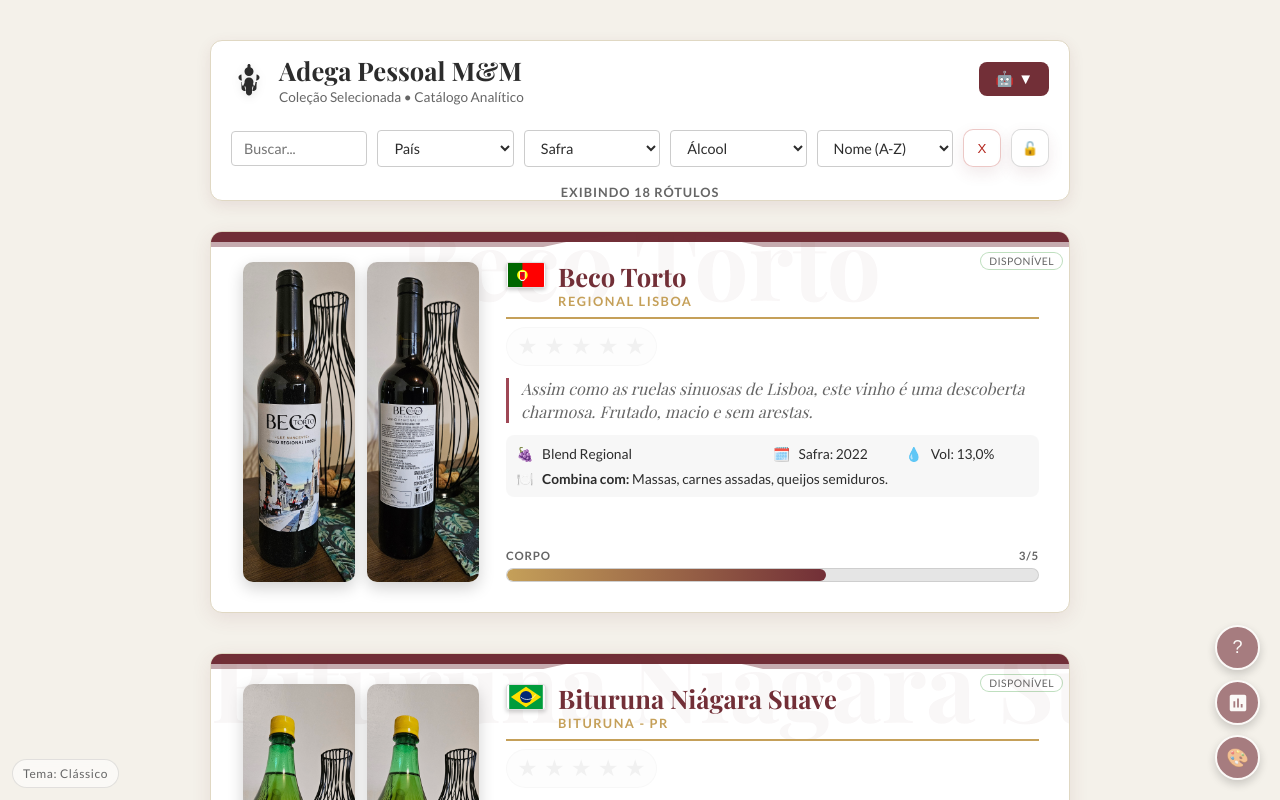
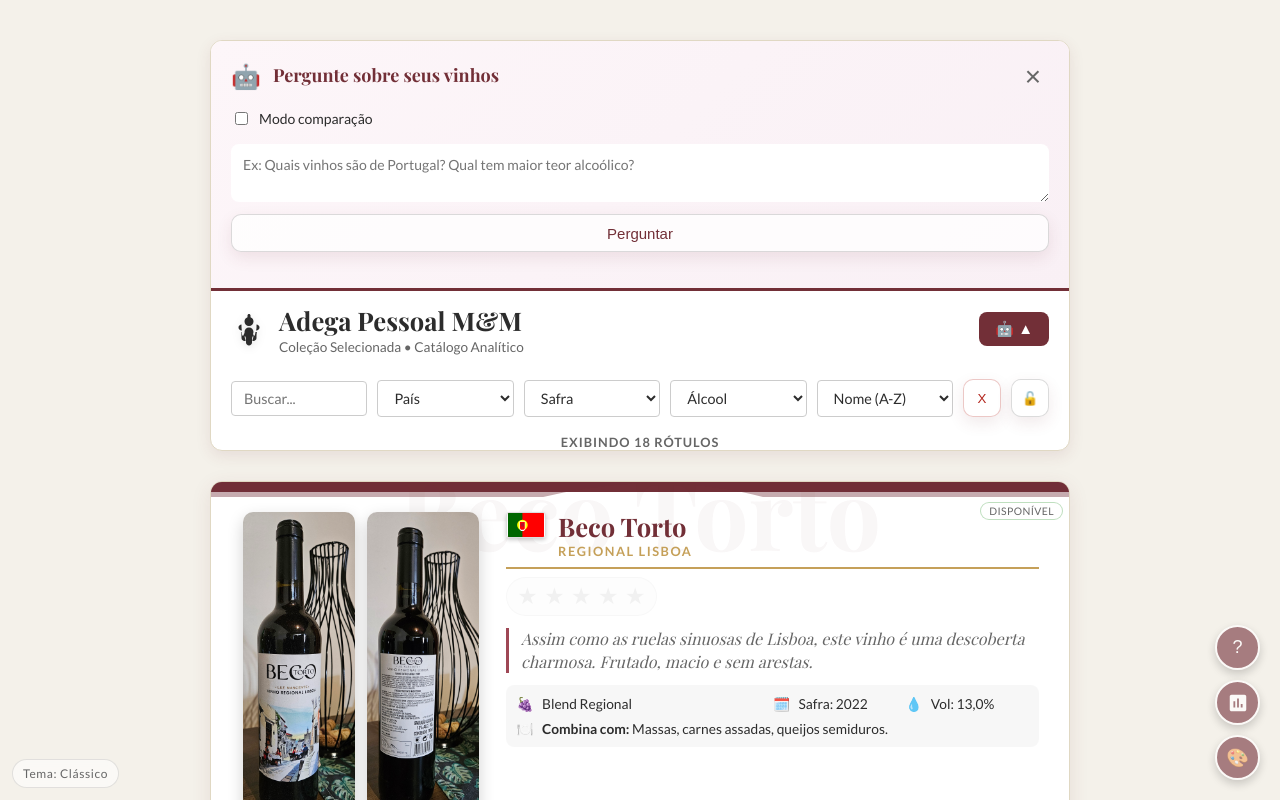
Before and after one commit to maycowcarrara/meusvinhos, a React (Vite) app in the folder adega-react/: page / in a window 1280 px wide. Shown: the top 800 px of the page. Built offline with nearby package versions, Linux system fonts and the light colour scheme; a web font is replaced by a local one.

Commit message:
ai sempre aberto

```diff
--- a/adega-react/public/sw.js
+++ b/adega-react/public/sw.js
@@ -1,4 +1,4 @@
-const CACHE_NAME = 'adega-mm-v1';
+const CACHE_NAME = 'adega-mm-v3';
 
 const ASSETS = [
     '/meusvinhos/',
--- a/adega-react/src/App.jsx
+++ b/adega-react/src/App.jsx
@@ -843,7 +843,7 @@ export default function App() {
   const [isLabelOpen, setIsLabelOpen] = useState(false);
 
   // Painel IA colapsável integrado
-  const [isAIPanelOpen, setIsAIPanelOpen] = useState(false);
+  const [isAIPanelOpen, setIsAIPanelOpen] = useState(true);
   const [aiQuestion, setAiQuestion] = useState('');
   const [aiAnswer, setAiAnswer] = useState('');
   const [isAILoading, setIsAILoading] = useState(false);
```
